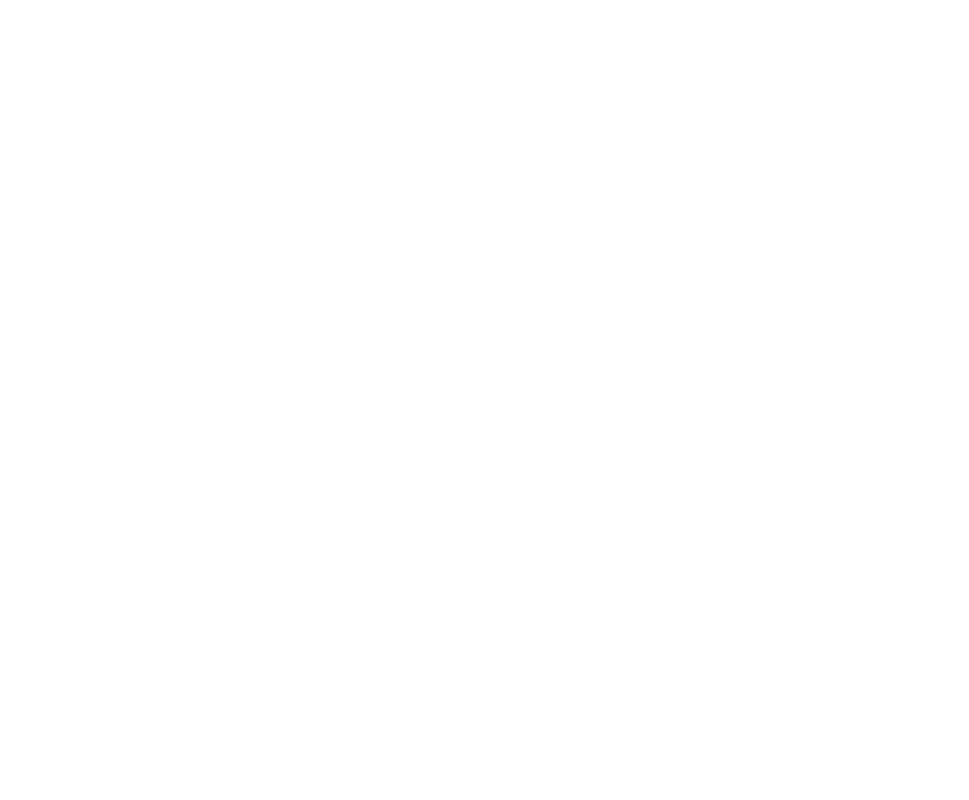
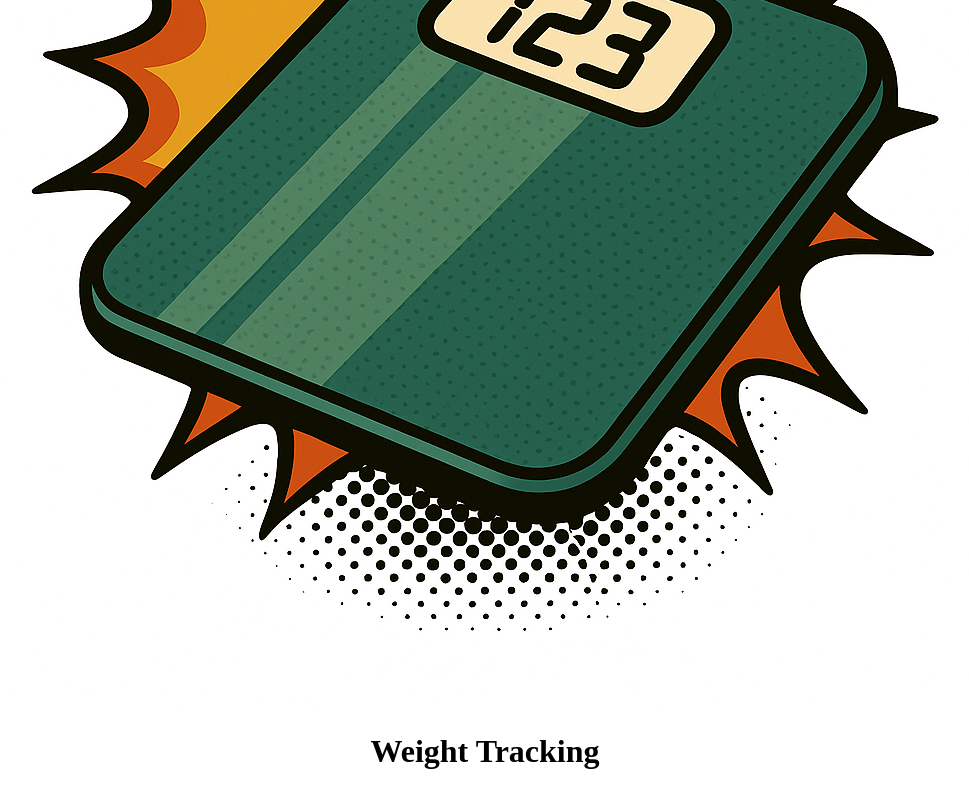
Before and after one commit to Floresj4/weight-tracking, an Angular app in the folder weight-tracking-ui/: page / in a window 1280 px wide. Shown: the part 320-1120 px from the top of the page, without its empty margins (155-1124 px from the left). Before the commit the page ends 800 px from the top, so only its background shows below. Built offline with nearby package versions, Linux system fonts and the light colour scheme.

Commit message:
insert logo

```diff
--- a/weight-tracking-ui/src/app/component/header/header.html
+++ b/weight-tracking-ui/src/app/component/header/header.html
@@ -1,3 +1,7 @@
 <header>
-    <h1>{{title}}</h1>
+    <img src="/scale-logo-3.png" alt="Weight Tracking"
+        class="scale-logo" />
+    <div>
+        <h1>{{title}}</h1>
+    </div>
 </header>
```
